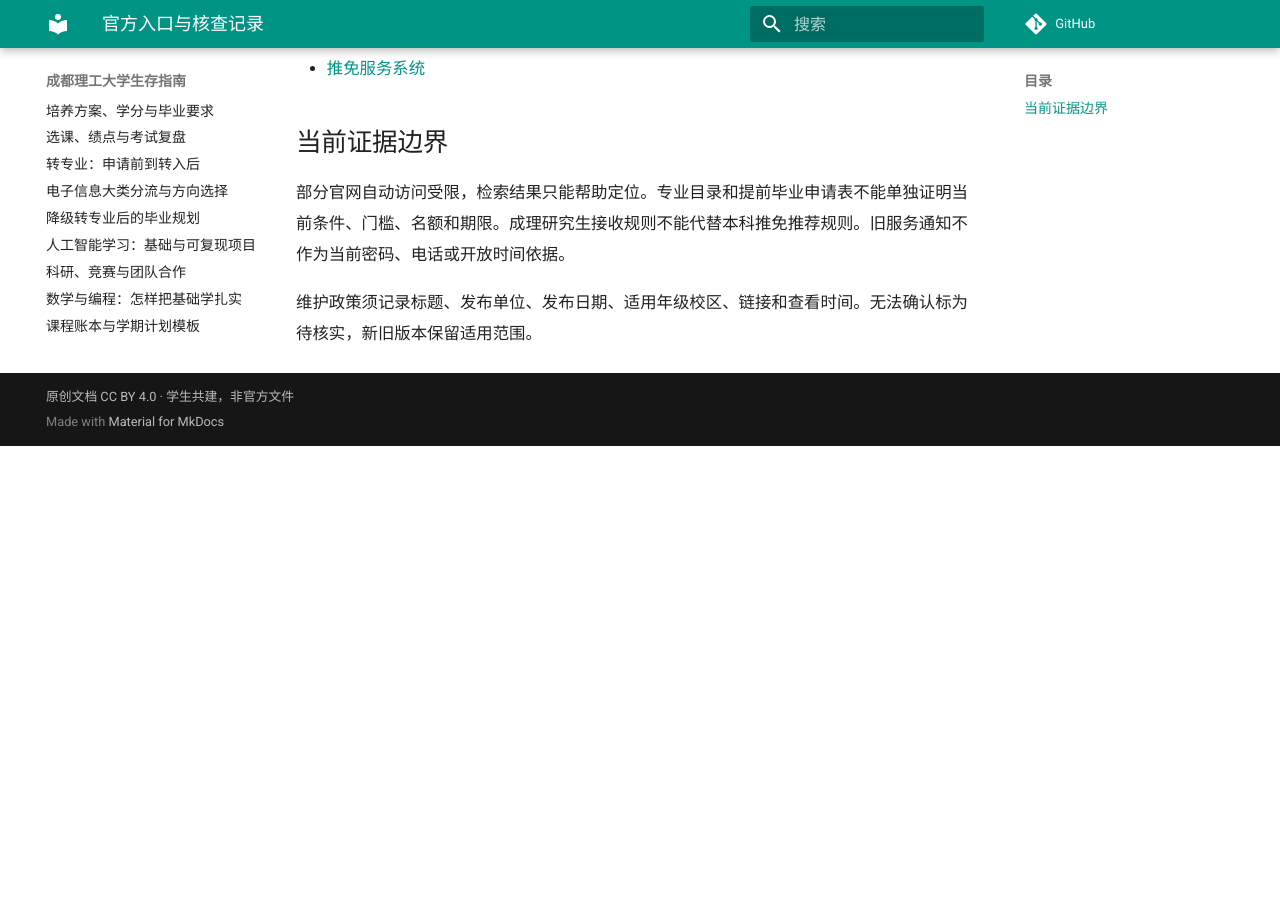
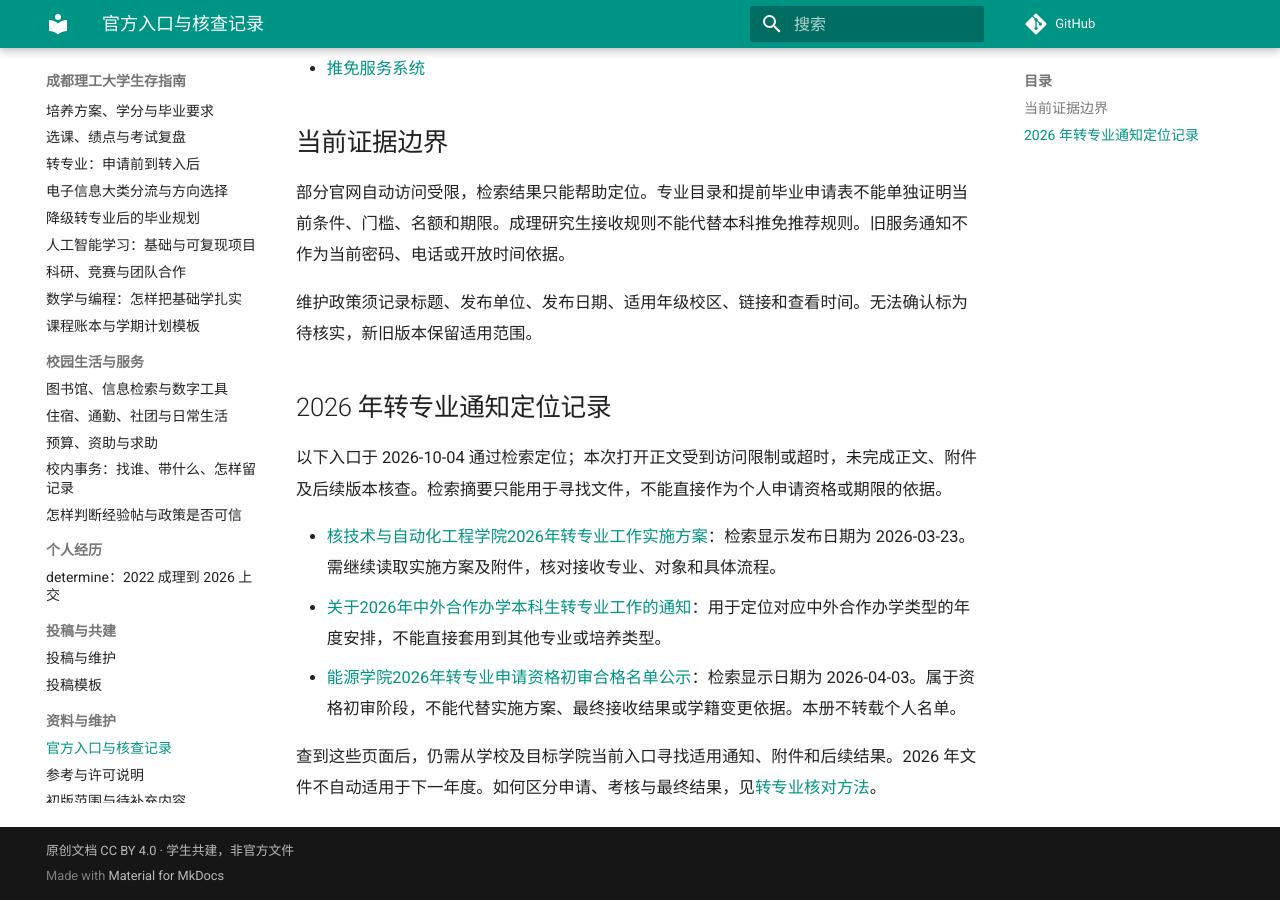
Before and after one commit to determine123/CDUT-Survival-Guide, an MkDocs documentation site: the page built from docs/resources/sources.md, in a window 1280 px wide and 900 px high, scrolled down 649 px. Built offline with MkDocs 1.6.1 and Material for MkDocs 9.7.7, drawn with Linux system fonts in a browser that asks for light colours; comment, search, counter and statistics services are not loaded; before the commit the page ends 1095 px from its top, so only the background shows below that.

Commit message:
docs: locate 2026 transfer notices and distinguish approval stages

```diff
--- a/docs/resources/sources.md
+++ b/docs/resources/sources.md
@@ -20,3 +20,13 @@
 部分官网自动访问受限，检索结果只能帮助定位。专业目录和提前毕业申请表不能单独证明当前条件、门槛、名额和期限。成理研究生接收规则不能代替本科推免推荐规则。旧服务通知不作为当前密码、电话或开放时间依据。
 
 维护政策须记录标题、发布单位、发布日期、适用年级校区、链接和查看时间。无法确认标为待核实，新旧版本保留适用范围。
+
+## 2026 年转专业通知定位记录
+
+以下入口于 2026-10-04 通过检索定位；本次打开正文受到访问限制或超时，未完成正文、附件及后续版本核查。检索摘要只能用于寻找文件，不能直接作为个人申请资格或期限的依据。
+
+- [核技术与自动化工程学院2026年转专业工作实施方案](https://cnae.cdut.edu.cn/info/1062/3875.htm)：检索显示发布日期为 2026-03-23。需继续读取实施方案及附件，核对接收专业、对象和具体流程。
+- [关于2026年中外合作办学本科生转专业工作的通知](https://cie.cdut.edu.cn/info/1048/1811.htm)：用于定位对应中外合作办学类型的年度安排，不能直接套用到其他专业或培养类型。
+- [能源学院2026年转专业申请资格初审合格名单公示](https://energy.cdut.edu.cn/info/1345/5341.htm)：检索显示日期为 2026-04-03。属于资格初审阶段，不能代替实施方案、最终接收结果或学籍变更依据。本册不转载个人名单。
+
+查到这些页面后，仍需从学校及目标学院当前入口寻找适用通知、附件和后续结果。2026 年文件不自动适用于下一年度。如何区分申请、考核与最终结果，见[转专业核对方法](../study/change-major.md)。
--- a/docs/study/change-major.md
+++ b/docs/study/change-major.md
@@ -29,3 +29,11 @@
 ## 判断是否值得转时
 
 除了专业兴趣，比较需要补修的课程、确定的时间冲突和无法确认的安排。可以先写“按正常节奏完成”和“获准调整后完成”两套计划，再判断自己是否接受时间与精力成本。没有正式依据时，不将后一套作为承诺给自己或家人的毕业日期。
+
+## 不同通知分别回答什么问题
+
+学校年度通知用于定位本年度工作的适用对象与总体流程；目标学院实施方案用于核对接收安排和考核要求；资格初审公示仅说明对应审核阶段；考核结果、拟接收与最终批准还要分别查询。不要看见自己的名字出现在某一阶段，就把课程认定或学籍手续视为已经完成。
+
+阅读时保存通知标题、发布日期、适用年级与培养类型，附件也单独核对。中外合作办学等特定对象的通知不能直接推广为所有专业的规则。找到旧文件但没有新文件时，向负责岗位确认当前适用版本，不自行沿用旧时间或旧名额。
+
+本册已整理[2026 年官方通知定位入口](../resources/sources.md#2026-年转专业通知定位记录)，其中正文访问受限的项目明确标为待核查；它们帮助寻找原文件，尚不能用于证明具体资格或承诺转入结果。
```
